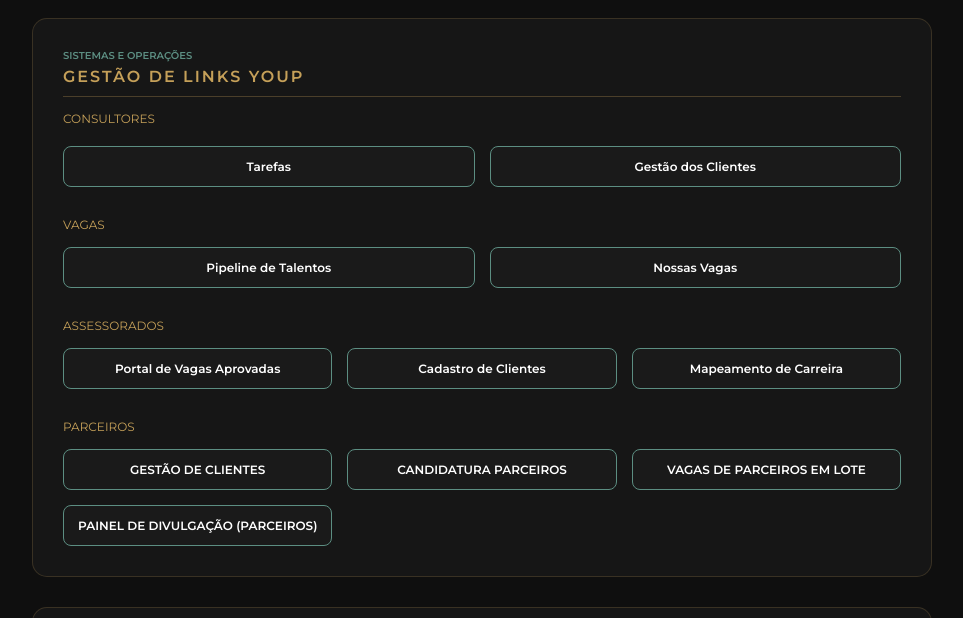
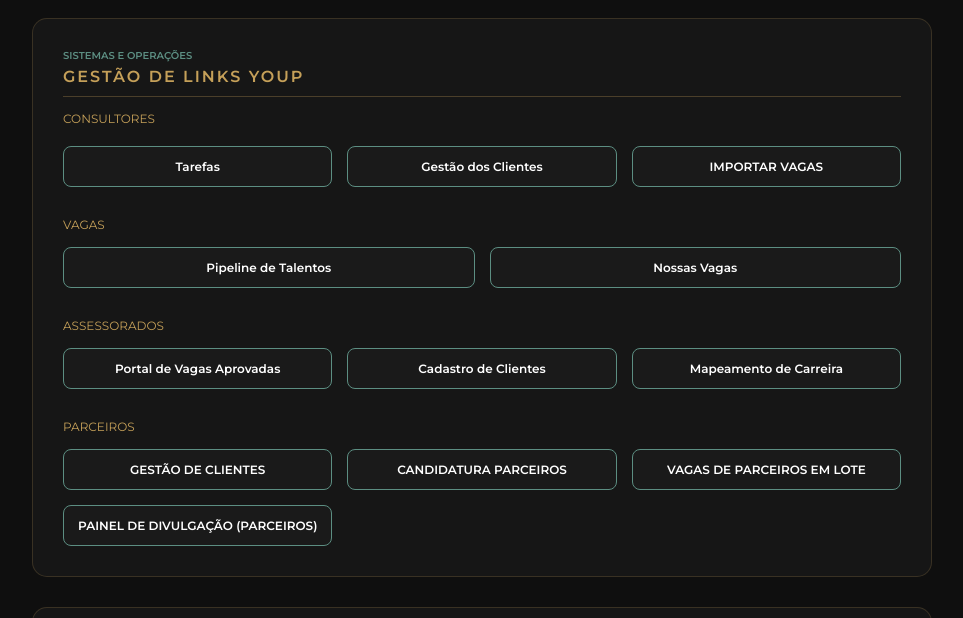
Before and after one commit to anapaulamarcalfortunato/YOUP-CONSULTORIA-SITE, a plain HTML site: page painel-adm.html in a window 1280 px wide. Shown: the part 112-730 px from the top of the page, without its empty margins (158-1121 px from the left). Drawn offline with Linux system fonts and the light colour scheme.

```diff
--- a/painel-adm.html
+++ b/painel-adm.html
@@ -61,6 +61,7 @@
         <div class="grid-links">
             <a href="https://script.google.com/macros/s/AKfycbzGbTw2iscWVd_piHMQlZxRufsDJsJ5LkuGg0SW2uuI5otcUuQ_PWEBwD-unNLuerYo/exec" target="_blank" class="btn-acesso">Tarefas</a>
             <a href="https://script.google.com/macros/s/AKfycbwC5mKooMDTuEowiIufJcTugsAVWlhoiQDHH99DjYgk-LX0KjiOXwc2DAmdURrcTCxeEA/exec" target="_blank" class="btn-acesso">Gestão dos Clientes</a>
+            <a href="https://script.google.com/a/macros/youpconsultoria.com/s/AKfycbx-DsJVhqqt0dUlZMkvJuRm3DX6ek-QJ1xWkWSwGoOek57yJH0IKiDBuPRTg21kX5k-Pw/exec" target="_blank" class="btn-acesso">IMPORTAR VAGAS</a>
         </div>
 
         <p style="font-size: 12px; color: var(--dourado); margin: 30px 0 15px;">VAGAS</p>
```
